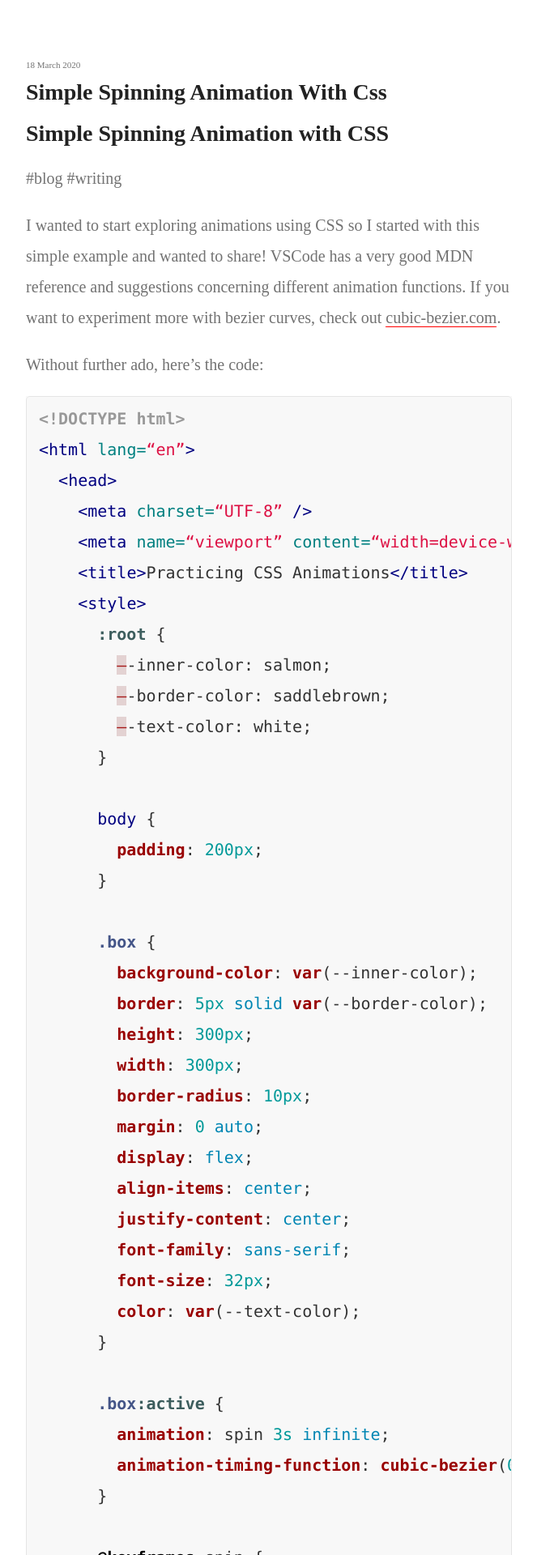
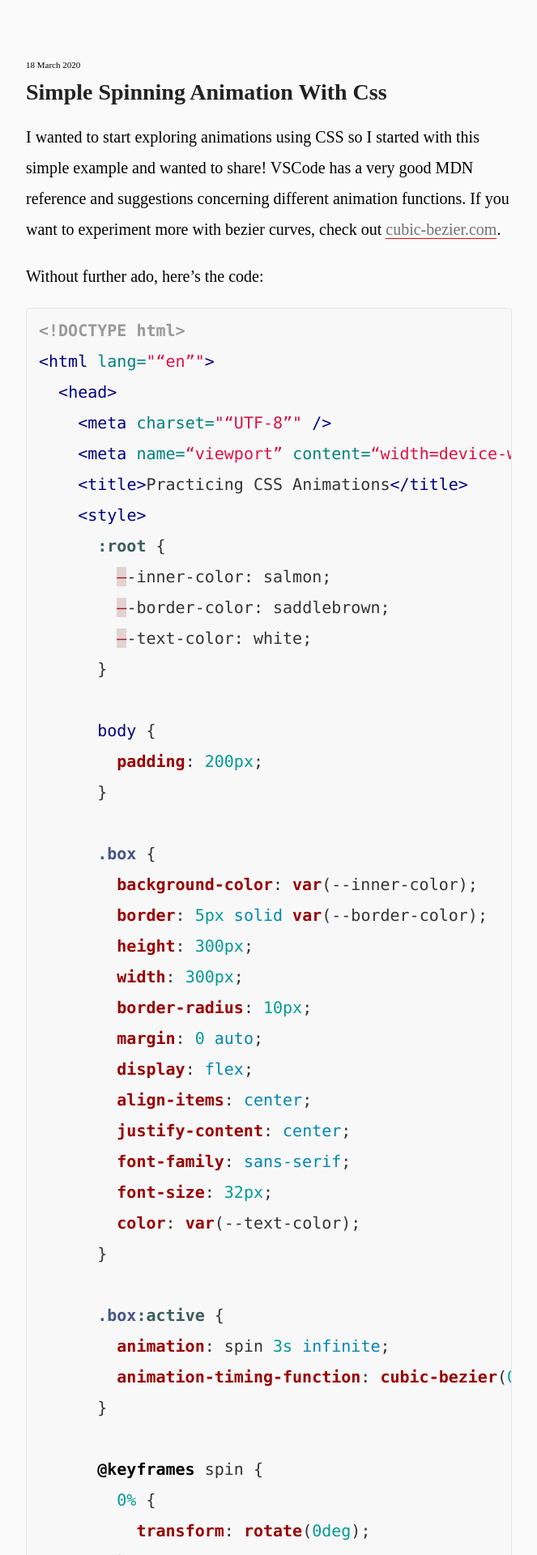
Before and after one commit to kristinamacekovic/new-web, a Jekyll site: the page built from _posts/2020-03-18-Simple-Spinning-Animation-with-CSS.md, in a window 1280 px wide. Shown: the top 1920 px of the page at 81% size, without its empty margins (308-971 px from the left). Built offline with Jekyll 4.4.1, drawn with Linux system fonts in a browser that asks for light colours; our own code applies the rules of GitHub Pages for plain Markdown files.

Commit message:
style changes and post change

````diff
--- a/_layouts/default.html
+++ b/_layouts/default.html
@@ -6,7 +6,7 @@
     <meta name="viewport" content="width=device-width, initial-scale=1">
 
 {% seo %}
-    <link rel="stylesheet" href="{{ "/assets/css/style.css?v=" | append: site.github.build_revision | relative_url }}">
+    <!--<link rel="stylesheet" href="{{ "/assets/css/style.css?v=" | append: site.github.build_revision | relative_url }}">-->
     <!--<link href="https://fonts.googleapis.com/css?family=Lora" rel="stylesheet">-->
     <!--[if lt IE 9]>
     <script src="//cdnjs.cloudflare.com/ajax/libs/html5shiv/3.7.3/html5shiv.min.js"></script>
--- a/_posts/2020-03-18-Simple-Spinning-Animation-with-CSS.md
+++ b/_posts/2020-03-18-Simple-Spinning-Animation-with-CSS.md
@@ -1,14 +1,12 @@
-# Simple Spinning Animation with CSS
-#blog #writing
-
 I wanted to start exploring animations using CSS so I started with this simple example and wanted to share! VSCode has a very good MDN reference and suggestions concerning different animation functions. If you want to experiment more with bezier curves, check out [cubic-bezier.com](https://cubic-bezier.com/).
 
-Without further ado,  here’s the code:
+Without further ado, here’s the code:
+
 ```html
 <!DOCTYPE html>
-<html lang=“en”>
+<html lang="“en”">
   <head>
-    <meta charset=“UTF-8” />
+    <meta charset="“UTF-8”" />
     <meta name=“viewport” content=“width=device-width, initial-scale=1.0” />
     <title>Practicing CSS Animations</title>
     <style>
--- a/_sass/jekyll-theme-minimal.scss
+++ b/_sass/jekyll-theme-minimal.scss
@@ -1,11 +1,11 @@
-@import "fonts";
-@import "rouge-github";
+@import 'fonts';
+@import 'rouge-github';
 
 body {
-  background-color: #fff;
+  background-color: #fafafa;
   padding: 50px;
-  font: 14px/1.5 "Noto Sans", "Helvetica Neue", Helvetica, Arial, sans-serif;
-  color: #727272;
+  font: 20px/1.5 serif;
+  color: black;
   font-weight: 400;
 }
 
````
